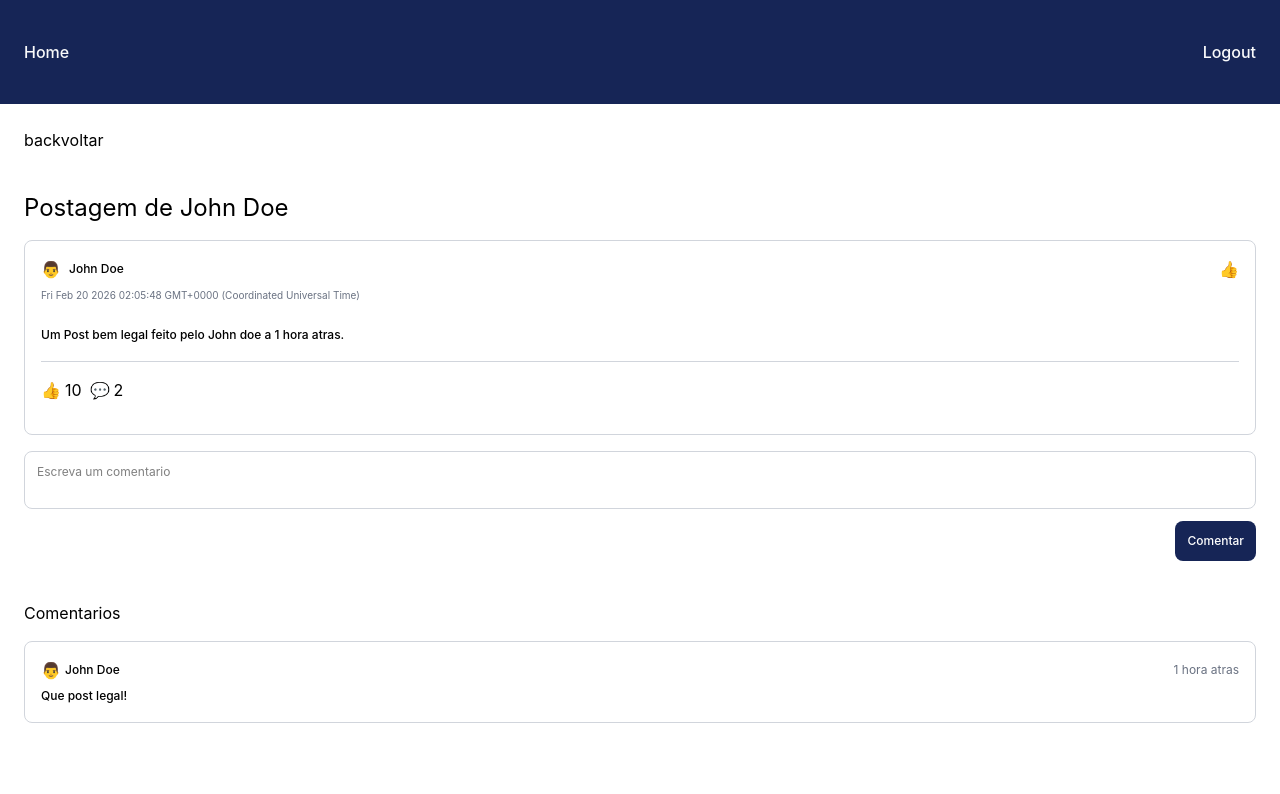
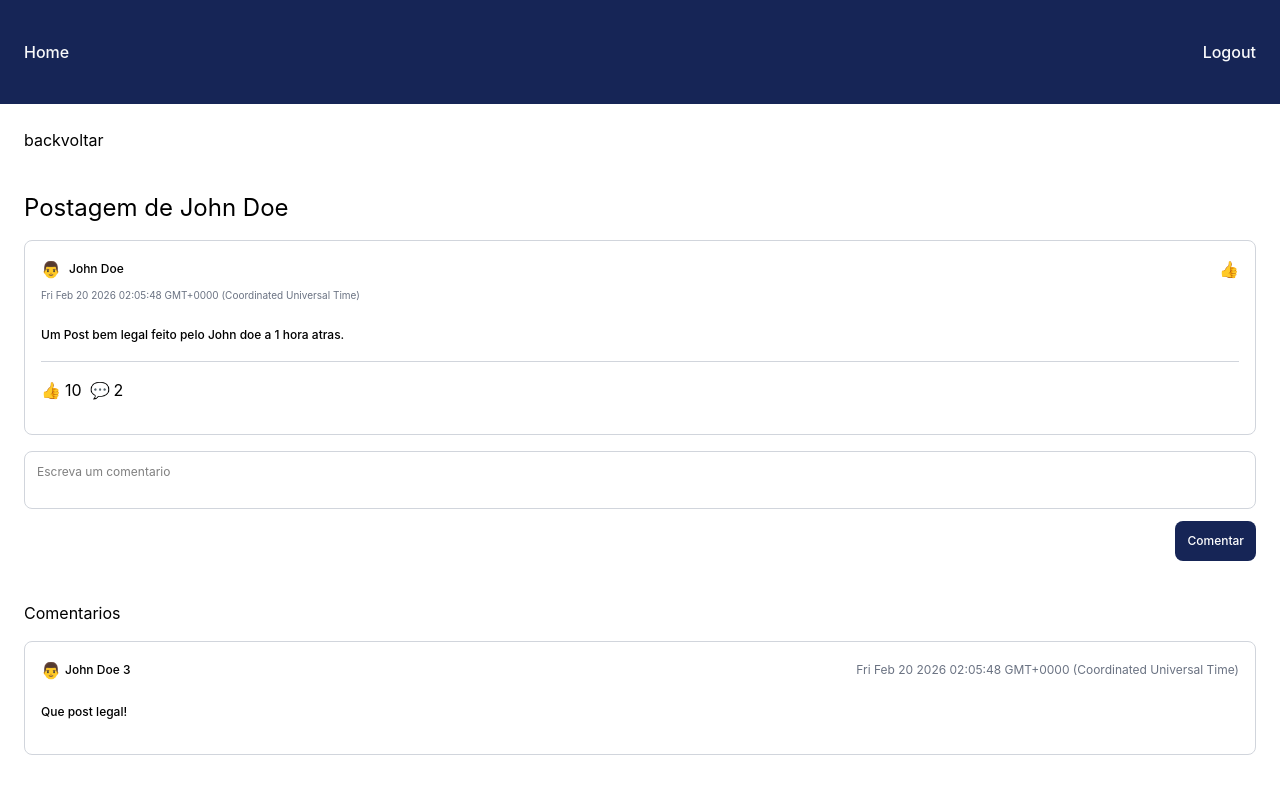
Before and after one commit to michelzaum/sayit, a React (Vite) app: page / in a window 1280 px wide. Shown: the top 794 px of the page. Built offline with nearby package versions, Linux system fonts and the light colour scheme.

Commit message:
feat: receiving post information via props in PostDetails component

```diff
--- a/src/App.tsx
+++ b/src/App.tsx
@@ -1,12 +1,29 @@
 import { Feed } from "./components/feed";
 import { Header } from "./components/header";
 import { PostDetails } from "./components/postDetails";
+
+const post = {
+  authorImage: "👨️",
+  authorName: "John Doe",
+  createdAt: new Date(),
+  postContent: "Um Post bem legal feito pelo John doe a 1 hora atras.",
+  likesCount: 10,
+  commentsCount: 2,
+  comments: [
+    {
+      author: "John Doe 3",
+      authorImage: "👨️",
+      content: "Que post legal!",
+      createdAt: new Date(),
+    },
+  ],
+};
 
 function App() {
   return (
     <div>
       <Header />
-      <PostDetails />
+      <PostDetails {...post} />
     </div>
   );
 }
--- a/src/components/postDetails/index.tsx
+++ b/src/components/postDetails/index.tsx
@@ -1,15 +1,15 @@
 import { PostItem } from "../postItem";
+import { PostProps } from "./types";
 
-export function PostDetails() {
-  const post = {
-    authorImage: "👨️",
-    authorName: "John Doe",
-    createdAt: new Date(),
-    postContent: "Um Post bem legal feito pelo John doe a 1 hora atras.",
-    likesCount: 10,
-    commentsCount: 2,
-  };
-
+export function PostDetails({
+  authorImage,
+  authorName,
+  postContent,
+  createdAt,
+  commentsCount,
+  likesCount,
+  comments,
+}: PostProps) {
   return (
     <div className="flex flex-col p-6 gap-10">
       <div>
@@ -20,12 +20,12 @@ export function PostDetails() {
       <div className="flex flex-col gap-4">
         <span className="text-2xl">Postagem de John Doe</span>
         <PostItem
-          authorImage={post.authorImage}
-          authorName={post.authorName}
-          createdAt={post.createdAt}
-          postContent={post.postContent}
-          likesCount={post.likesCount}
-          commentsCount={post.commentsCount}
+          authorImage={authorImage}
+          authorName={authorName}
+          createdAt={createdAt}
+          postContent={postContent}
+          likesCount={likesCount}
+          commentsCount={commentsCount}
         />
 
         <form className="flex flex-col items-end gap-3">
@@ -47,18 +47,22 @@ export function PostDetails() {
       <div className="flex flex-col gap-4">
         <span>Comentarios</span>
         <div className="flex flex-col gap-4">
-          <div className="border border-gray-300 p-4 rounded-lg">
-            <div className="flex items-center justify-between">
-              <div className="flex items-center gap-1">
-                <span>👨️</span>
-                <span className="text-xs font-medium">John Doe</span>
+          {comments.map((comment) => (
+            <div className="border border-gray-300 p-4 rounded-lg">
+              <div className="flex items-center justify-between">
+                <div className="flex items-center gap-1">
+                  <span>{comment.authorImage}</span>
+                  <span className="text-xs font-medium">{comment.author}</span>
+                </div>
+                <span className="text-xs text-gray-500">
+                  {comment.createdAt.toString()}
+                </span>
               </div>
-              <span className="text-xs text-gray-500">1 hora atras</span>
+              <div className="py-4">
+                <span className="text-xs font-medium">{comment.content}</span>
+              </div>
             </div>
-            <div>
-              <span className="text-xs font-medium">Que post legal!</span>
-            </div>
-          </div>
+          ))}
         </div>
       </div>
     </div>
--- /dev/null
+++ b/src/components/postDetails/types.ts
@@ -0,0 +1,16 @@
+export type PostProps = {
+  authorName: string;
+  authorImage: string;
+  createdAt: Date;
+  postContent: string;
+  likesCount: number;
+  commentsCount: number;
+  comments: Comment[];
+};
+
+type Comment = {
+  author: string;
+  authorImage: string;
+  content: string;
+  createdAt: Date;
+};
```
